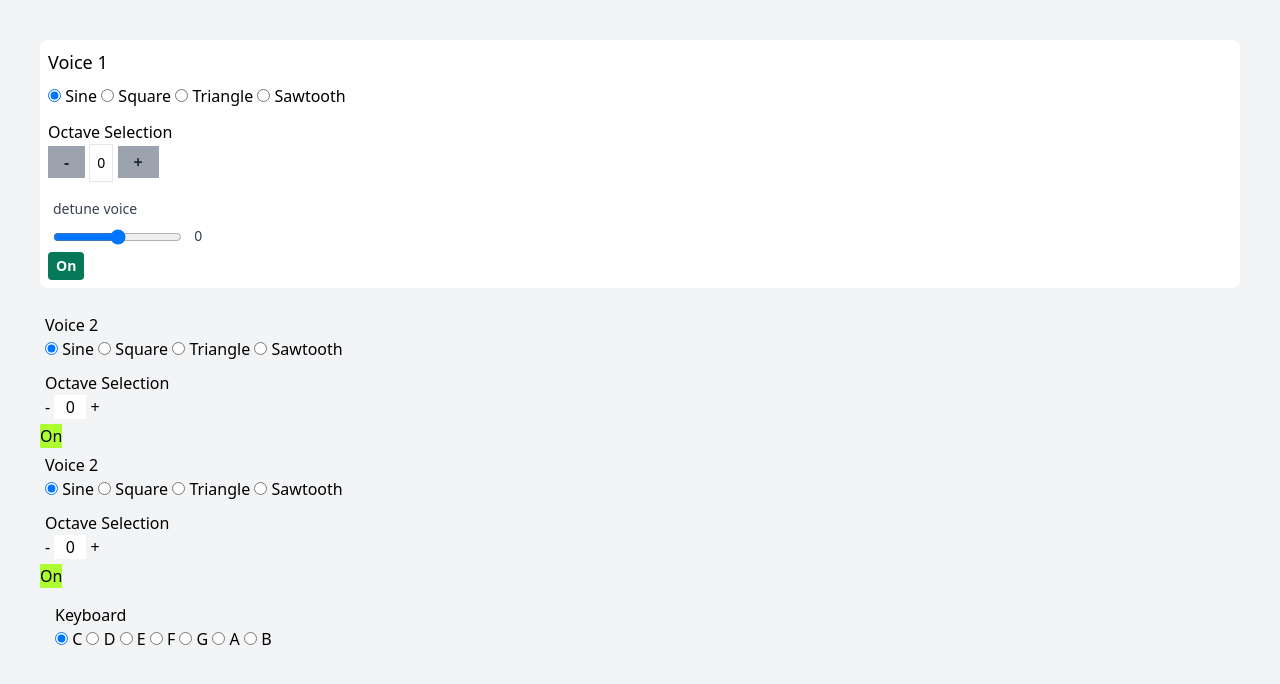
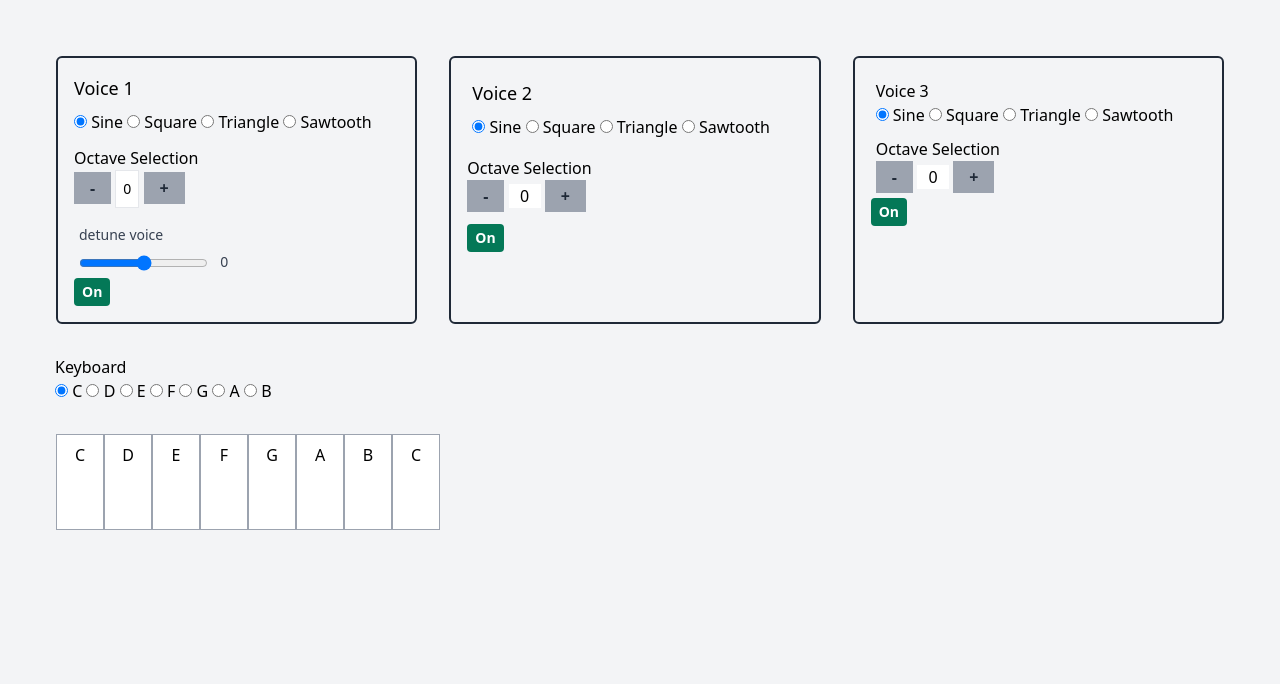
Before and after one commit to ergz/simple-synth, a website: page synth.html in a window 1280 px wide. Drawn offline with nearby package versions, Linux system fonts and the light colour scheme.

Commit message:
redesign of voices layout

```diff
--- a/synth.html
+++ b/synth.html
@@ -10,8 +10,10 @@
 </head>
 <body class="bg-gray-100 p-10 mb-5">
     <script src="synth.js"></script>
+    <div class="flex justify-between">
 
-    <div class="bg-white p-2 rounded-lg mb-5">
+
+        <div class="flex-grow border-2 border-gray-800 rounded-md p-4 m-4">
             <form>
                 <legend class="text-lg mb-2">Voice 1</legend>
                 <input type="radio" id="wave1_sinwave" name="wavechoice1" value="sine" checked>
@@ -42,10 +44,10 @@
             <button id="activateVoice1" class="bg-green-700 hover:bg-green-600 text-white font-bold text-sm py-1 px-2 rounded">On</button>
         </div>
 
-    <div>
+        <div class="flex-grow border-2 border-gray-800 rounded-md p-4 m-4">
 
             <form style="padding: 5px">
-            <legend>Voice 2</legend>
+                <legend class="text-lg mb-2">Voice 2</legend>
                 <input type="radio" id="wave2_sinwave" name="wavechoice2" value="sine" checked>
                 <label for="wave2_sinwave">Sine</label>
                 <input type="radio" id="wave2_squarewave" name="wavechoice2" value="square">
@@ -55,22 +57,22 @@
                 <input type="radio" id="wave2_sawtoothwave" name="wavechoice2" value="sawtooth">
                 <label for="wave2_sawtoothwave">Sawtooth</label>
             </form>
-        <div style="padding: 5px">
+            <div class="flex items-center space-x-2 my-3">
                 <fieldset>
                     <legend>Octave Selection</legend>
-                <button id="octavedown2">-</button>
+                    <button id="octavedown2" class="bg-gray-400 hover:bg-gray-500 text-gray-800 font-bold py-1 px-4">-</button>
                     <input type="text" id="octavedisplay2" value="0" readonly style="width: 2em; text-align: center;">
-                <button id="octaveup2">+</button>
+                    <button id="octaveup2" class="bg-gray-400 hover:bg-gray-500 text-gray-800 font-bold py-1 px-4">+</button>
                 </fieldset>
             </div>
 
-        <button id="activateVoice2" style="background-color: greenyellow;">On</button>
+            <button id="activateVoice2" class="bg-green-700 hover:bg-green-600 text-white font-bold text-sm py-1 px-2 rounded">On</button>
         </div>
 
-    <div>
+        <div class="flex-grow border-2 border-gray-800 rounded-md p-4 m-4">
 
             <form style="padding: 5px">
-            <legend>Voice 2</legend>
+                <legend>Voice 3</legend>
                 <input type="radio" id="wave3_sinwave" name="wavechoice2" value="sine" checked>
                 <label for="wave3_sinwave">Sine</label>
                 <input type="radio" id="wave3_squarewave" name="wavechoice2" value="square">
@@ -83,16 +85,21 @@
             <div style="padding: 5px">
                 <fieldset>
                     <legend>Octave Selection</legend>
-                <button id="octavedown3">-</button>
+                    <button id="octavedown3" class="bg-gray-400 hover:bg-gray-500 text-gray-800 font-bold py-1 px-4">-</button>
                     <input type="text" id="octavedisplay3" value="0" readonly style="width: 2em; text-align: center;">
-                <button id="octaveup3">+</button>
+                    <button id="octaveup3" class="bg-gray-400 hover:bg-gray-500 text-gray-800 font-bold py-1 px-4">+</button>
                 </fieldset>
             </div>
 
-        <button id="activateVoice3" style="background-color: greenyellow;">On</button>
+            <button id="activateVoice3" class="bg-green-700 hover:bg-green-600 text-white font-bold text-sm py-1 px-2 rounded">On</button>
         </div>
 
 
+
+
+
+    </div>
+    <div>
         <form style="padding: 15px">
             <fieldset>
                 <legend>Keyboard</legend>
@@ -119,7 +126,36 @@
 
             </fieldset>
         </form>
-
+    </div>
+    <div class="p-4">
+        <div class="flex">
+            <!-- White Keys -->
+            <button class="bg-white h-24 w-12 border border-gray-400 relative">
+                <span class="absolute top-2 left-1/2 transform -translate-x-1/2">C</span>
+            </button>
+            <button class="bg-white h-24 w-12 border border-gray-400 relative">
+                <span class="absolute top-2 left-1/2 transform -translate-x-1/2">D</span>
+            </button>
+            <button class="bg-white h-24 w-12 border border-gray-400 relative">
+                <span class="absolute top-2 left-1/2 transform -translate-x-1/2">E</span>
+            </button>
+            <button class="bg-white h-24 w-12 border border-gray-400 relative">
+                <span class="absolute top-2 left-1/2 transform -translate-x-1/2">F</span>
+            </button>
+            <button class="bg-white h-24 w-12 border border-gray-400 relative">
+                <span class="absolute top-2 left-1/2 transform -translate-x-1/2">G</span>
+            </button>
+            <button class="bg-white h-24 w-12 border border-gray-400 relative">
+                <span class="absolute top-2 left-1/2 transform -translate-x-1/2">A</span>
+            </button>
+            <button class="bg-white h-24 w-12 border border-gray-400 relative">
+                <span class="absolute top-2 left-1/2 transform -translate-x-1/2">B</span>
+            </button>
+            <button class="bg-white h-24 w-12 border border-gray-400 relative">
+                <span class="absolute top-2 left-1/2 transform -translate-x-1/2">C</span>
+            </button>
+        </div>
+    </div>
 
 
 
```
Lines whose indentation alone changed are shown as unchanged.
